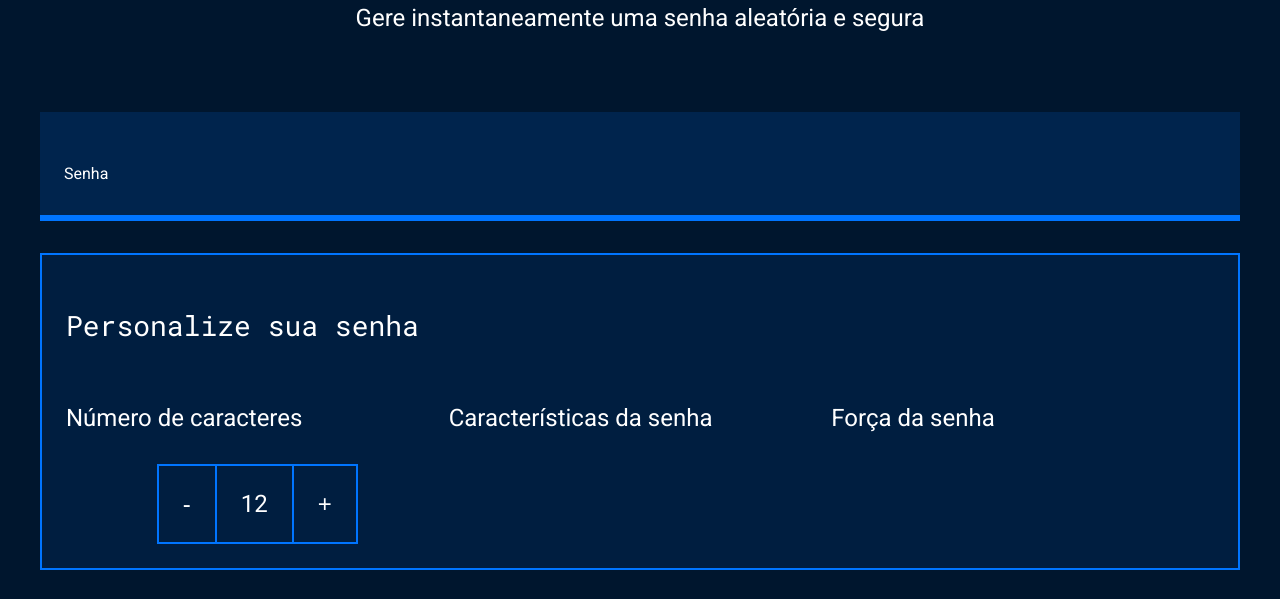
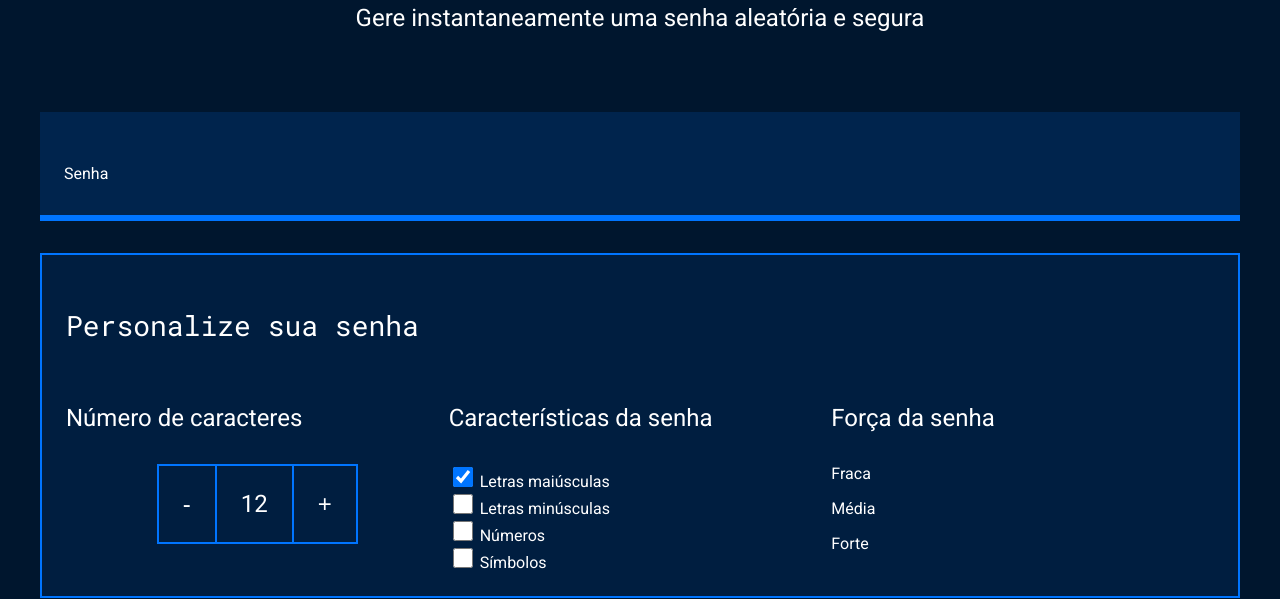
Before and after one commit to Edukaua/FDS, a plain HTML site: page index.html in a window 1280 px wide. Shown: the part 191-790 px from the top of the page. Drawn offline with Linux system fonts and the light colour scheme.

Commit message:
Update index.html

```diff
--- a/index.html
+++ b/index.html
@@ -1,90 +1,35 @@
 <!DOCTYPE html>
-
 <html lang="pt-br">
 
-
-
 <head>
-
     <meta charset="UTF-8">
-
     <meta name="viewport" content="width=device-width, initial-scale=1.0">
-
     <title>Gerador de senha</title>
-
     <link rel="stylesheet" href="style.css">
-
 </head>
 
-
-
 <body>
-
     <section class="conteudo">
-
         <div class="conteudo-titulo">
-
             <img src="unlock.svg" alt="cadeado fechado">
-
             <h2 class="titulo-principal">Gerador de senhas</h2>
-
             <h3 class="titulo-secundario">Gere instantaneamente uma senha aleatória e segura</h3>
-
         </div>
-
         <div class="conteudo-senha">
-
             <label for="senha">Senha</label>
-
             <input name="senha" type="text" id="campo-senha">
-
         </div>
-
         <div class="parametro">
-
             <h3 class="parametro-titulo">Personalize sua senha</h3>
-
             <div class="parametro-coluna__senha">
-
                 <div class="parametro-senha">
-
                     <h4 class="parametro-senha__titulo">Número de caracteres</h4>
-
                     <div class="parametro-senha-botoes">
-
                         <button class="parametro-senha__botao">-</button>
-
                         <p class="parametro-senha__texto">12</p>
-
                         <button class="parametro-senha__botao">+</button>
-
                     </div>
-
                 </div>
-
-                <div class="parametro-senha">
-
-                    <h4 class="parametro-senha__titulo">Características da senha</h4>
-
-                </div>
-
-                <div class="parametro-senha">
-
-                    <h4 class="parametro-senha__titulo">Força da senha</h4>
-
-                </div>
-
-            </div>
-
-        </div>
-
-    </section>
-
-</body>
-
-
-
-</html>
                 <div class="parametro-senha">
                     <h4 class="parametro-senha__titulo">Características da senha</h4>
                     <div class="parametro-senha-checkbox">
@@ -104,3 +49,19 @@
                         <label for="simbolo">Símbolos</label>
                     </div>
                 </div>
+                <div class="parametro-senha">
+                    <h4 class="parametro-senha__titulo">Força da senha</h4>
+                    <div class="barra"></div>
+                    <div class="forca forte"></div>
+                    <div class="parametro-senha-textos">
+                        <p>Fraca</p>
+                        <p>Média</p>
+                        <p>Forte</p>
+                    </div>
+                </div>
+            </div>
+        </div>
+    </section>
+</body>
+
+</html>
```
Lines whose indentation alone changed are shown as unchanged.
